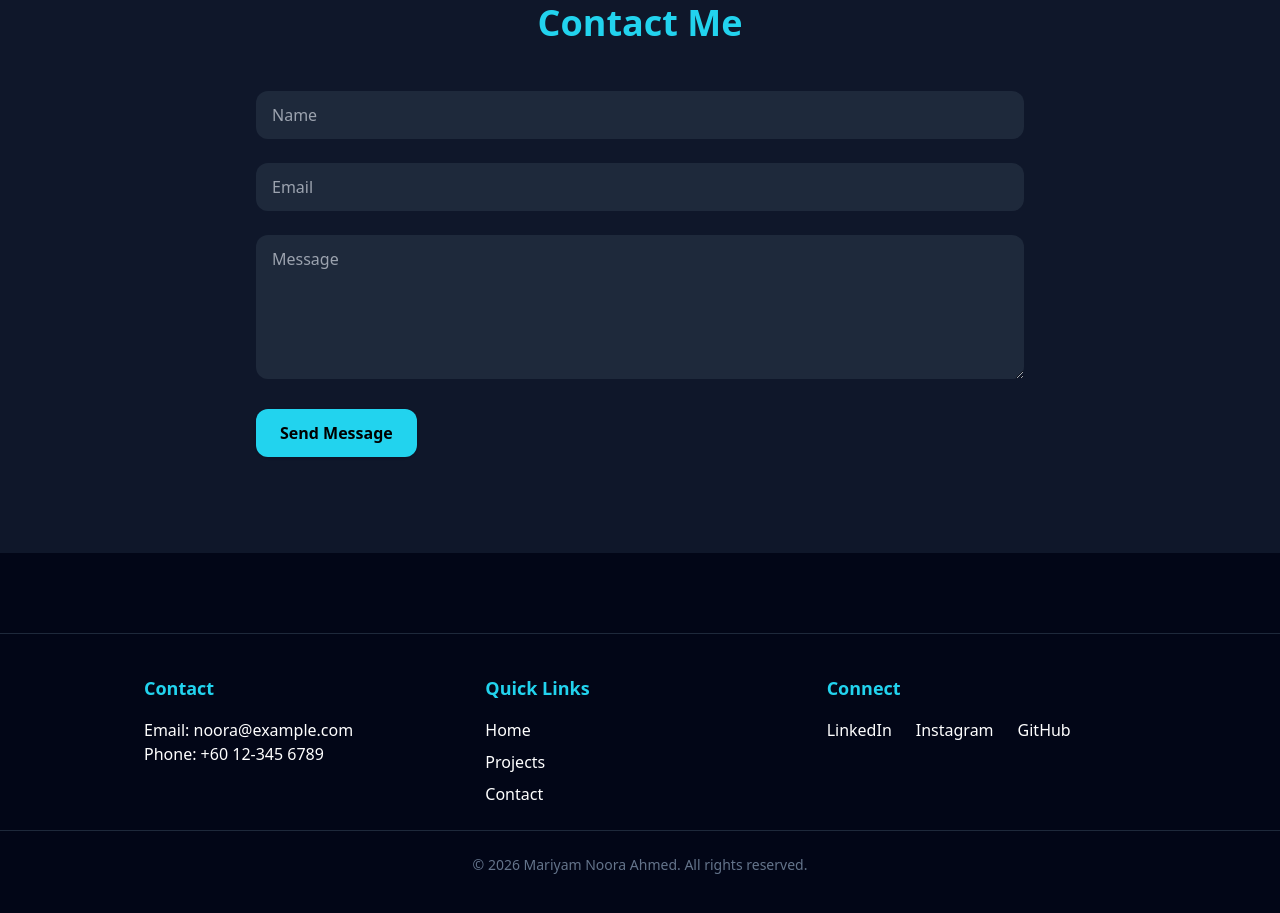
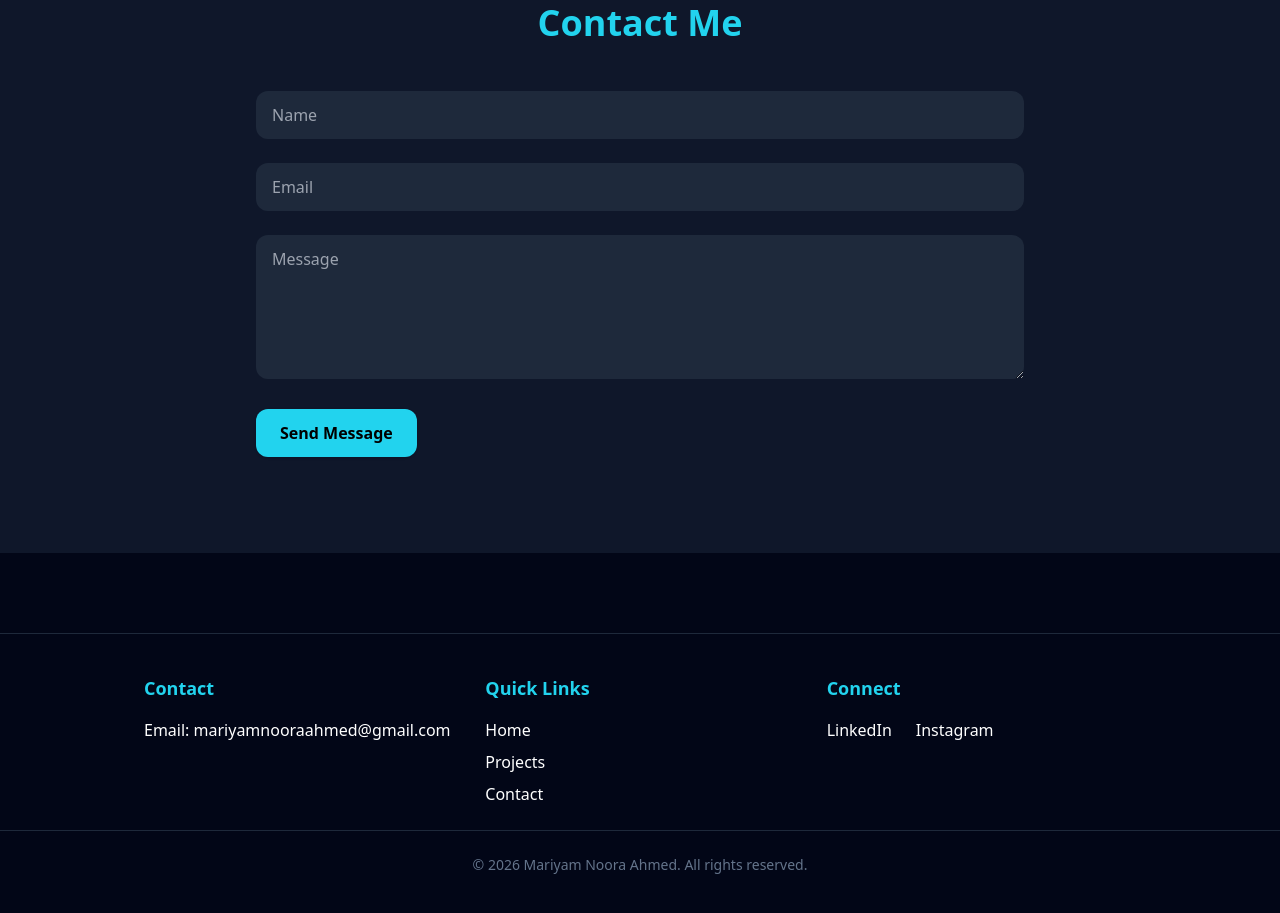
Before and after one commit to Noora-Ahmed/my-portfolio, a website: page Portfolio/finlaticswebdev_project1-main/index.html in a window 1280 px wide. Shown: the part 2012-2925 px from the top of the page. Drawn offline with nearby package versions, Linux system fonts and the light colour scheme.

Commit message:
Update index.html

```diff
--- a/Portfolio/finlaticswebdev_project1-main/index.html
+++ b/Portfolio/finlaticswebdev_project1-main/index.html
@@ -118,8 +118,8 @@
     <!-- Contact Info -->
     <div>
       <h3 class="text-lg font-semibold mb-4 text-cyan-400">Contact</h3>
-      <p>Email: <a href="mailto:noora@example.com" class="hover:text-cyan-400">noora@example.com</a></p>
-      <p>Phone: <a href="tel:+60123456789" class="hover:text-cyan-400">+60 12-345 6789</a></p>
+      <p>Email: <a href="mailto:noora@example.com" class="hover:text-cyan-400">mariyamnooraahmed@gmail.com</a></p>
+
     </div>
 
     <!-- Quick Links -->
@@ -136,14 +136,11 @@
     <div>
       <h3 class="text-lg font-semibold mb-4 text-cyan-400">Connect</h3>
       <div class="flex justify-center md:justify-start space-x-6">
-        <a href="https://linkedin.com/in/yourusername" target="_blank" class="hover:text-cyan-400 transition">
+        <a href="https://www.linkedin.com/in/noorahmed926/" target="_blank" class="hover:text-cyan-400 transition">
           LinkedIn
         </a>
         <a href="https://instagram.com/yourusername" target="_blank" class="hover:text-cyan-400 transition">
           Instagram
-        </a>
-        <a href="https://github.com/yourusername" target="_blank" class="hover:text-cyan-400 transition">
-          GitHub
         </a>
       </div>
     </div>
```
